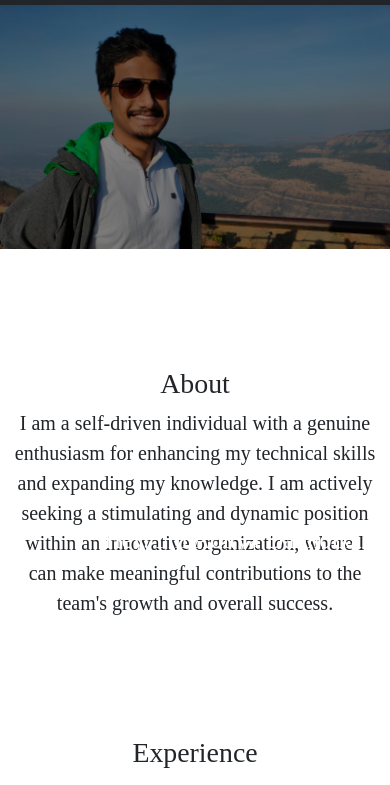
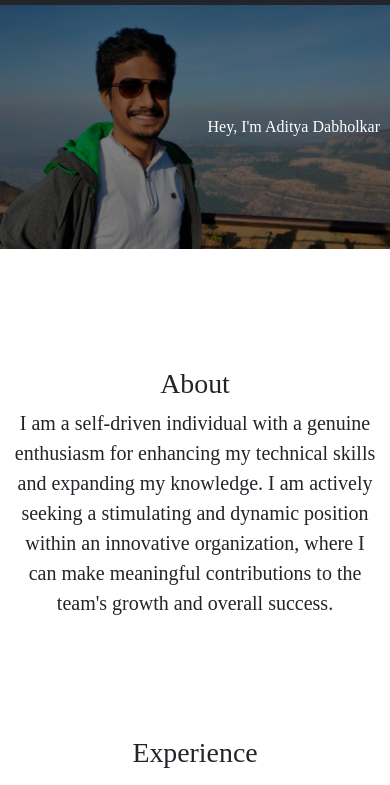
Before and after one commit to Adityadabholkar/resume, a plain HTML site: page index.html in a window 390 px wide. Shown: the part 51-836 px from the top of the page. Drawn offline with nearby package versions, Linux system fonts and the light colour scheme.

Commit message:
Update index.html

```diff
--- a/index.html
+++ b/index.html
@@ -26,7 +26,7 @@
       margin-left: auto;
     }
 
-      .image-container {
+       .image-container {
   position: relative;
   display: inline-block;
 }
@@ -43,18 +43,31 @@
   box-sizing: border-box;
 }
 
-.overlay h2{
+.overlay h2 {
   margin: 0;
   text-align: right;
-margin-top: 500px;
-font-family: 'Times New Roman', Times, serif;
-
+  font-family: 'Times New Roman', Times, serif;
+  position: absolute;
+  top: 50%;
+  right: 30px; /* Adjust as needed */
+  transform: translateY(-50%);
+  white-space: nowrap; /* Prevents text from wrapping */
+  font-size: 34px; /* Adjust as needed */
 }
 
 /* Additional styling if needed */
 .image-container img {
   width: 100%;
   height: auto;
+}
+
+/* Media Queries */
+@media screen and (max-width: 767px) {
+  .overlay h2 {
+    font-size: 16px;
+    right: 10px; /* Adjust as needed */
+    transform: translateY(-50%);
+  }
 }
 
 
@@ -184,7 +197,7 @@ font-family: 'Times New Roman', Times, serif;
       </div>
     </div>
   </nav>
- <div class="image-container">
+<div class="image-container">
     <img src="adi.jpeg" alt="Your Image">
     <div class="overlay">
       <h2>Hey, I'm Aditya Dabholkar</h2>
```
